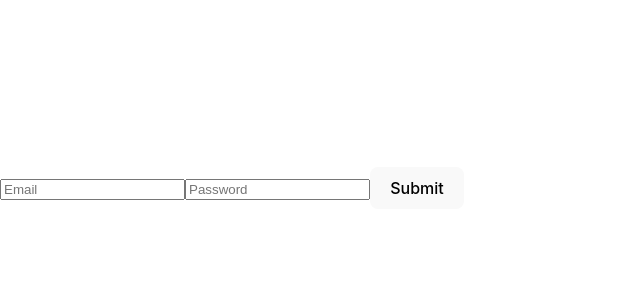
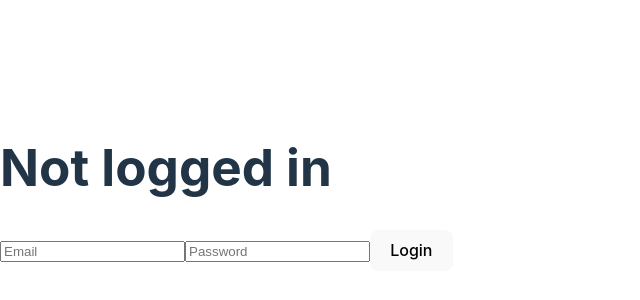
Before and after one commit to Inder-designer/testing-react, a React (Vite) app: page / in a window 1280 px wide. Shown: the part 212-512 px from the top of the page, without its empty margins (0-640 px from the left). Built offline with nearby package versions, Linux system fonts and the light colour scheme.

Commit message:
first commit

```diff
--- a/package.json
+++ b/package.json
@@ -12,6 +12,7 @@
   "dependencies": {
     "axios": "^1.7.7",
     "formik": "^2.4.6",
+    "js-cookie": "^3.0.5",
     "react": "^18.3.1",
     "react-dom": "^18.3.1",
     "yup": "^1.4.0"
--- a/src/App.jsx
+++ b/src/App.jsx
@@ -1,22 +1,24 @@
 import axios from "axios";
 import { Formik } from "formik";
-import React from "react";
+import Cookies from "js-cookie";
+import React, { useEffect } from "react";
 
 const API_URL = "https://testing-api-mys0.onrender.com/api/users";
-// const API_URL = "http://localhost:5000/api/users";
 
 const App = () => {
+  const [cookie, setCookie] = React.useState(null);
+
   const handleLogin = async (values) => {
     const { email, password } = values;
-    console.log(email, password);
+    console.log("Login attempt with:", email, password);
 
+    // Store the token in a cookie if login is successful
+      // Cookies.set("token", "response.data.token");
+      // setCookie("response.data.token"); // Update state to display the token
     try {
       const response = await axios.post(
         `${API_URL}/login`,
-        {
-          email,
-          password,
-        },
+        { email, password },
         {
           headers: {
             "Content-Type": "application/json",
@@ -24,23 +26,32 @@ const App = () => {
           withCredentials: true,
         }
       );
-      const data = response;
-      console.log("data:", data);
+
+      console.log("Response data:", response.data);
     } catch (error) {
       if (error.response) {
-        // The server responded with a status other than 2xx
-        console.log("Error data:", error.response.data);
-        console.log("Error status:", error.response.status);
+        console.error("Error data:", error.response.data);
+        console.error("Error status:", error.response.status);
       } else {
-        // Network error or request not sent
-        console.log("Error:", error.message);
+        console.error("Error:", error.message);
       }
     }
   };
 
+  const handleLogout = () => {
+    Cookies.remove("token");
+    setCookie(null); // Clear token from the state as well
+  };
+
+  useEffect(() => {
+    const token = Cookies.get("token");
+    setCookie(token);
+  }, []); // Only run on initial render to check for an existing token
+
   return (
     <div>
-      {/* login form */}
+      <h1>{cookie ? `Logged in with token: ${cookie}` : "Not logged in"}</h1>
+      {cookie && <button onClick={handleLogout}>Logout</button>}
       <Formik
         initialValues={{
           email: "",
@@ -57,7 +68,6 @@ const App = () => {
               value={values.email}
               onChange={handleChange}
             />
-
             <input
               type="password"
               name="password"
@@ -65,8 +75,7 @@ const App = () => {
               value={values.password}
               onChange={handleChange}
             />
-
-            <button type="submit">Submit</button>
+            <button type="submit">Login</button>
           </form>
         )}
       </Formik>
```
Also changed, not shown: 1 other file (tests, documents, lock files or other folders).
